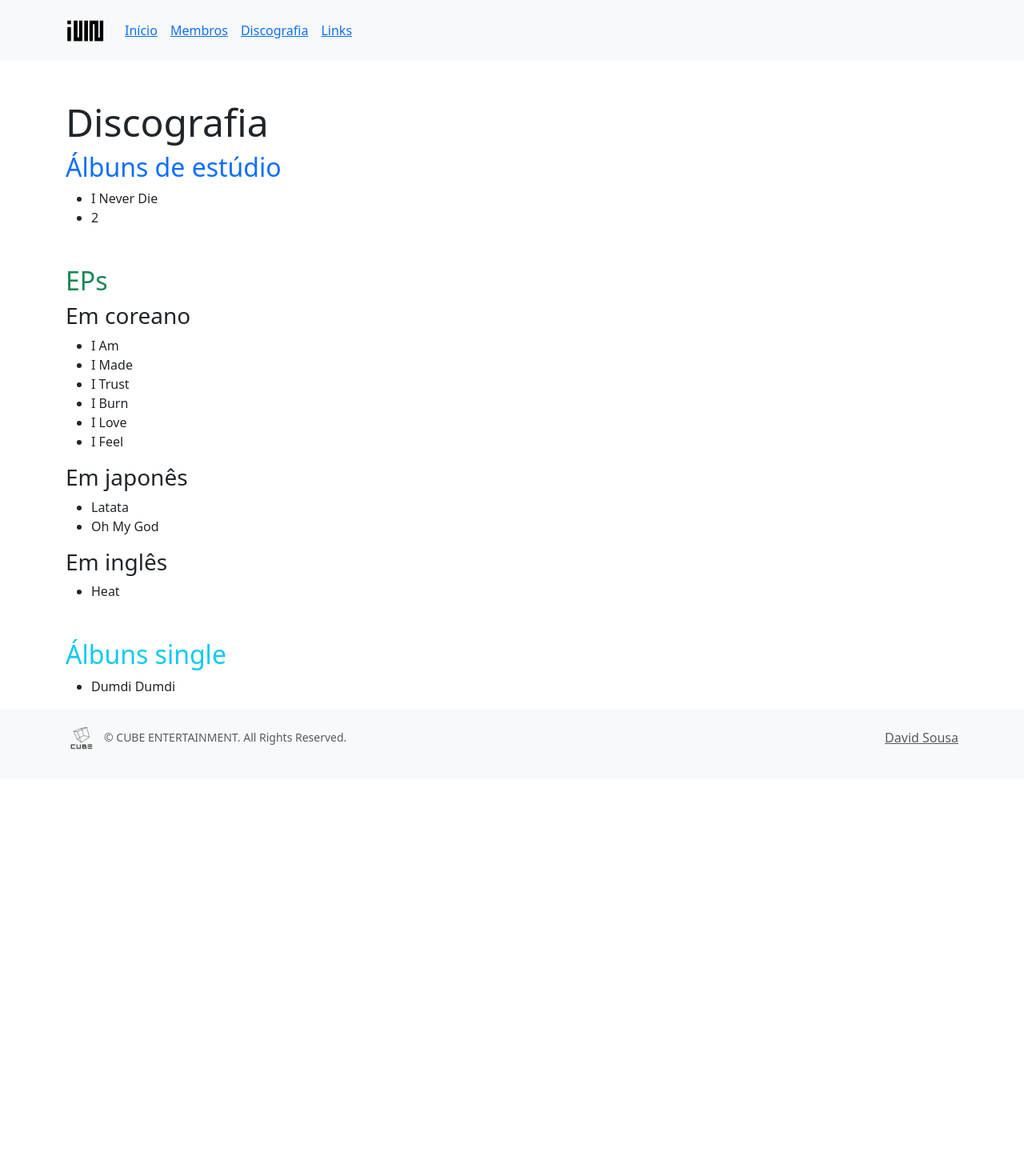
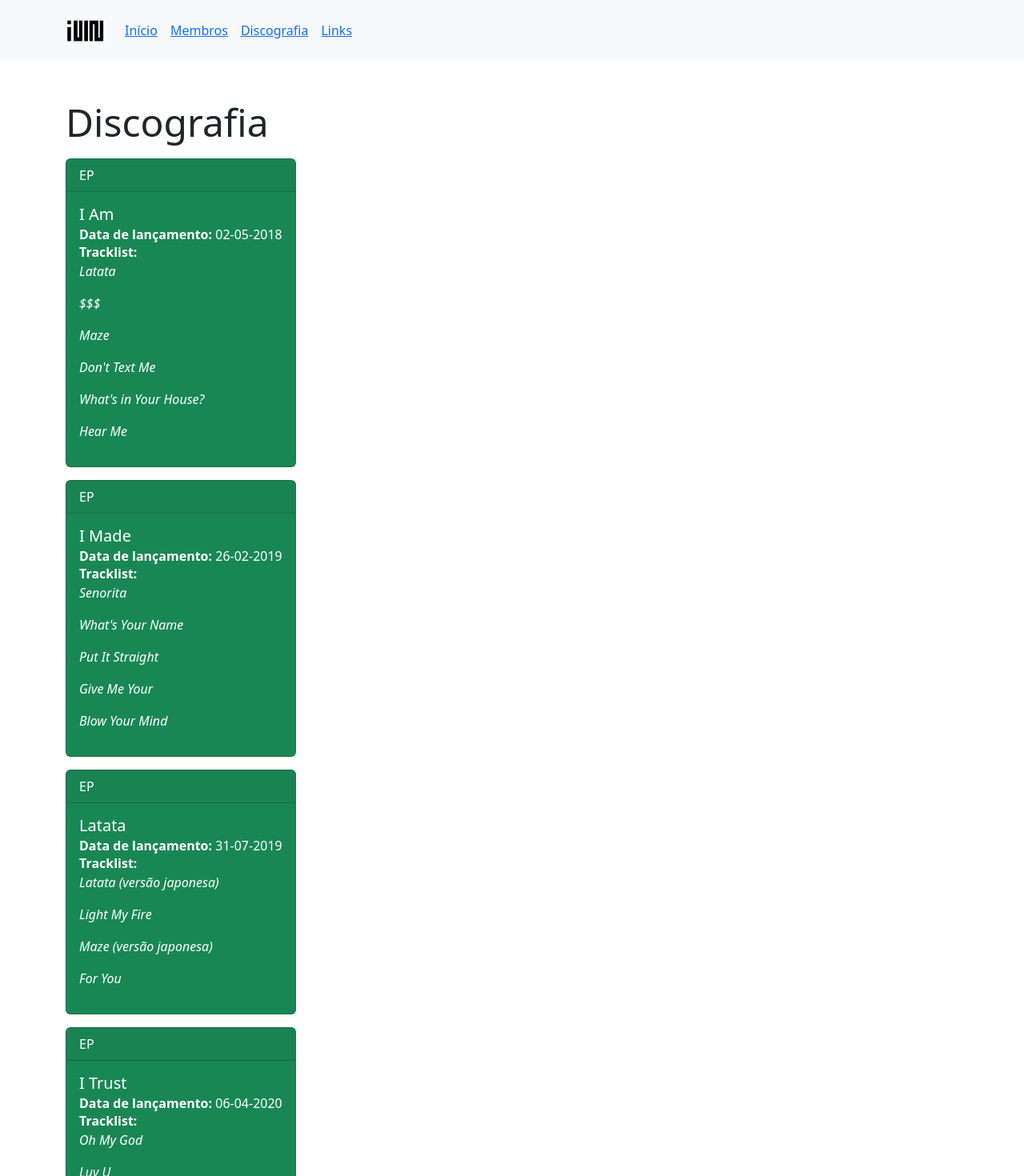
Before and after one commit to sousa-david/idle, a React (Create React App) app: page /discography in a window 1280 px wide. Shown: the top 1470 px of the page at 80% size. Before the commit the page ends 974 px from the top, so only its background shows below. Built offline with nearby package versions, Linux system fonts and the light colour scheme; data requests are answered from the project's data file.

Commit message:
database for members and discography in json server

```diff
--- /dev/null
+++ b/database.json
@@ -0,0 +1,134 @@
+{
+    "recordings": [
+        {
+            "id": "iam",
+            "name": "I Am",
+            "type": "EP",
+            "release": "02-05-2018",
+            "tracklist": ["Latata", "$$$", "Maze", "Don't Text Me", "What's in Your House?", "Hear Me"]
+        },
+        {
+            "id": "imade",
+            "name": "I Made",
+            "type": "EP",
+            "release": "26-02-2019",
+            "tracklist": ["Senorita", "What's Your Name", "Put It Straight", "Give Me Your", "Blow Your Mind"]
+        },
+        {
+            "id": "latata",
+            "name": "Latata",
+            "type": "EP",
+            "release": "31-07-2019",
+            "tracklist": ["Latata (versão japonesa)", "Light My Fire", "Maze (versão japonesa)", "For You"]
+        },
+        {
+            "id": "itrust",
+            "name": "I Trust",
+            "type": "EP",
+            "release": "06-04-2020",
+            "tracklist": ["Oh My God", "Luv U", "Maybe", "Lion", "Oh My God (versão inglês)"]
+        },
+        {
+            "id": "dumdi",
+            "name": "Dumdi Dumdi",
+            "type": "single album",
+            "release": "03-08-2020",
+            "tracklist": ["Dumdi Dumdi", "I'm the Trend"]
+        },
+        {
+            "id": "omg",
+            "name": "Oh My God",
+            "type": "EP",
+            "release": "26-08-2020",
+            "tracklist": ["Oh My God (versão japonesa)", "Uh-Oh (versão japonesa)", "Senorita (versão japonesa)", "Tung-Tung (Empty)", "Dumdi Dumdi (versão japonesa)"]
+        },
+        {
+            "id": "iburn",
+            "name": "I Burn",
+            "type": "EP",
+            "release": "11-01-2021",
+            "tracklist": ["Hann (Alone in Winter)", "Hwaa", "Moon", "Where Is Love", "Lost", "Dahlia"]
+        },
+        {
+            "id": "neverdie",
+            "name": "I Never Die",
+            "type": "studio album",
+            "release": "14-03-2022",
+            "tracklist": ["Tomboy", "Never Stop Me", "Villain Dies", "Already", "Polaroid", "Escape", "Liar", "My Bag"]
+        },
+        {
+            "id": "ilove",
+            "name": "I Love",
+            "type": "EP",
+            "release": "17-10-2022",
+            "tracklist": ["Nxde", "Love", "Change", "Reset", "Sculpture", "Dark (X-File)"]
+        },
+        {
+            "id": "ifeel",
+            "name": "I Feel",
+            "type": "EP",
+            "release": "15-05-2023",
+            "tracklist": ["Queencard", "Allergy", "Lucid", "All Night", "Paradise", "Peter Pan"]
+        },
+        {
+            "id": "heat",
+            "name": "Heat",
+            "type": "EP",
+            "release": "05-10-2023",
+            "tracklist": ["I Do", "I Want That", "Eyes Roll", "Flip It", "Tall Trees"]
+        },
+        {
+            "id": "two",
+            "name": 2,
+            "type": "studio album",
+            "release": "29-01-2024",
+            "tracklist": ["Super Lady", "Revenge", "Doll", "Vision", "7 Days", "Fate", "Rollie", "Wife"]
+        },
+        {
+            "id": "isway",
+            "name": "I Sway",
+            "type": "EP",
+            "release": "08-07-2024",
+            "tracklist": []
+        }
+    ],
+
+    "members": [
+        {
+            "id": 1,
+            "name": "soyeon",
+            "bio": "Jeon Soyeon",
+            "status": "current"
+        },
+        {
+            "id": 2,
+            "name": "miyeon",
+            "bio": "Cho Miyeon",
+            "status": "current"
+        },
+        {
+            "id": 3,
+            "name": "minnie",
+            "bio": "Nicha Yontararak",
+            "status": "current"
+        },
+        {
+            "id": 4,
+            "name": "yuqi",
+            "bio": "Song Yuqi",
+            "status": "current"
+        },
+        {
+            "id": 5,
+            "name": "shuhua",
+            "bio": "Yeh Shuhua",
+            "status": "current"
+        },
+        {
+            "id": 6,
+            "name": "soojin",
+            "bio": "Seo Soojin",
+            "status": "former"
+        }
+    ]
+}
--- a/src/App.js
+++ b/src/App.js
@@ -11,7 +11,7 @@ import Members from "./components/pages/Members";
 import Discography from "./components/pages/Discography";
 import Links from "./components/pages/Links";
 import NotFound from "./components/pages/NotFound";
-import Album from "./components/pages/Album";
+import Member from "./components/pages/Member";
 
 function App() {
   return (
@@ -21,12 +21,12 @@ function App() {
           <NavigationBar />
         </header>
         <Routes>
-          <Route path="/idle" element={<Home />} />
+          <Route path="/" element={<Home />} />
           <Route path="/members" element={<Members />} />
           <Route path="/discography" element={<Discography />} />
           <Route path="/links" element={<Links />} />
           <Route path="*" element={<NotFound />} />
-          <Route path="/discography:id" element={<Album />} />
+          <Route path="/member/:id" element={<Member />}/>
         </Routes>
         <main className="content"></main>
         <footer className="footer">
--- a/src/components/layout/NavigationBar.js
+++ b/src/components/layout/NavigationBar.js
@@ -12,10 +12,10 @@ function NavigationBar() {
             <Navbar bg="light" data-bs-theme="light">
                 <Container>
                     <Navbar.Brand>
-                        <Link to="/idle"><img src={logo} width={50} height={50} alt="(G)I-DLE logo" /></Link>
+                        <Link to="/"><img src={logo} width={50} height={50} alt="(G)I-DLE logo" /></Link>
                     </Navbar.Brand>
                     <Nav className="me-auto">
-                        <Nav.Link><Link to="/idle">Início</Link></Nav.Link>
+                        <Nav.Link><Link to="/">Início</Link></Nav.Link>
                         <Nav.Link><Link to="/members">Membros</Link></Nav.Link>
                         <Nav.Link><Link to="/discography">Discografia</Link></Nav.Link>
                         <Nav.Link><Link to="/links">Links</Link></Nav.Link>
--- a/src/components/pages/Discography.js
+++ b/src/components/pages/Discography.js
@@ -1,37 +1,42 @@
+import { useState, useEffect } from "react";
+
+import Recording from "./Recording";
+
 function Discography() {
+
+    const [recordings, setRecordings] = useState([]);
+
+    useEffect(() => {
+        fetch('http://localhost:3001/recordings', {
+            method: 'GET',
+            headers: {
+                'Content-Type': 'application/json',
+            },
+        })
+        .then(response => response.json())
+        .then(data => {
+            console.log(data)
+            setRecordings(data)
+        })
+        .catch(err => console.log(err))
+    }, [])
+
     return (
         <div className="container">
             <h1 className="display-5 mt-5">Discografia</h1>
-            <h2 className="text-primary mt-2">Álbuns de estúdio</h2>
-            <ul>
-                <li>I Never Die</li>
-                <li>2</li>
-            </ul>
-            <h2 className="text-success mt-5">EPs</h2>
-            <h3>Em coreano</h3>
-            <ul>
-                <li>I Am</li>
-                <li>I Made</li>
-                <li>I Trust</li>
-                <li>I Burn</li>
-                <li>I Love</li>
-                <li>I Feel</li>
-            </ul>
-            <h3>Em japonês</h3>
-            <ul>
-                <li>Latata</li>
-                <li>Oh My God</li>
-            </ul>
-            <h3>Em inglês</h3>
-            <ul>
-                <li>Heat</li>
-            </ul>
-            <h2 className="text-info mt-5">Álbuns single</h2>
-            <ul>
-                <li>Dumdi Dumdi</li>
-            </ul>
+            {recordings.map((recording) => (
+                <Recording
+                name={recording.name}
+                type={recording.type}
+                release={recording.release}
+                tracklist={recording.tracklist}
+                key={recording.id}
+                />
+                )
+            )}
         </div>
     )
+
 }
 
 export default Discography
--- /dev/null
+++ b/src/components/pages/Recording.js
@@ -0,0 +1,27 @@
+import Card from "react-bootstrap/Card";
+
+function Recording({name, type, release, tracklist}) {
+    return (
+        <div className="mt-3">
+            <Card bg="success" text="white" style={{width:'18rem'}} className="mb-2">
+                <Card.Header>{type}</Card.Header>
+                <Card.Body>
+                    <Card.Title>{name}</Card.Title>
+                    <Card.Subtitle>
+                        <span className="fw-bold">Data de lançamento:</span> {release}
+                    </Card.Subtitle>
+                    <Card.Text>
+                        <span className="fw-bold">Tracklist:</span>
+                        {tracklist.map((track) => (
+                            <ul className="list-unstyled">
+                                <li><span className="fst-italic">{track}</span></li>
+                            </ul>
+                        ))}
+                    </Card.Text>
+                </Card.Body>
+            </Card>
+        </div>
+    )
+}
+
+export default Recording
```
Also changed, not shown: package.json (+2 -6 lines), src/components/pages/Members.js (+47 -8 lines), 2 other files (tests, documents, lock files or other folders).
